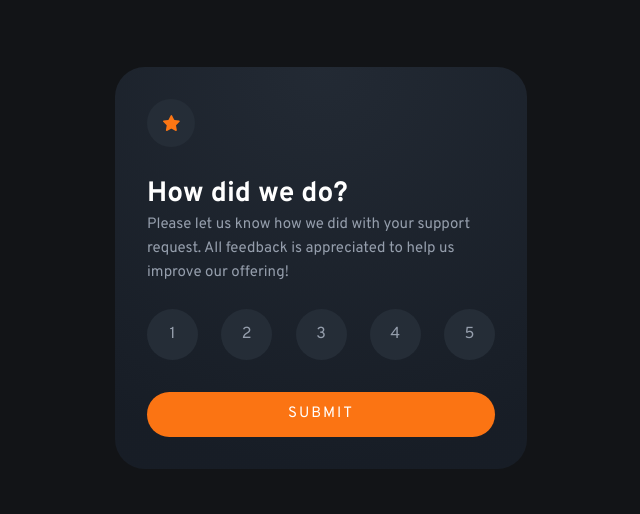
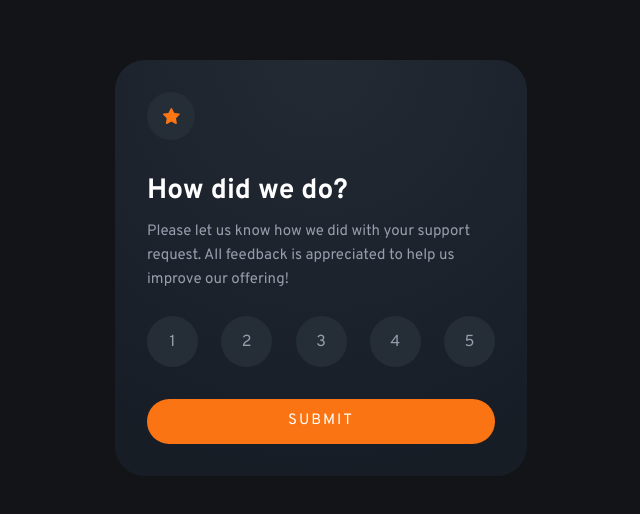
Before and after one commit to kwonmoon/interactive-rating-component-main, a plain HTML site: page index.html in a window 1280 px wide. Shown: the part 132-646 px from the top of the page, without its empty margins (319-959 px from the left). Drawn offline with Linux system fonts and the light colour scheme.

Commit message:
modified index.css

```diff
--- a/index.css
+++ b/index.css
@@ -60,7 +60,6 @@ body {
    background: radial-gradient(98.96% 98.96% at 50% 0%, hsl(215, 20%, 17%) 0%, hsl(216, 24%, 12%) 100%);
    border-radius: 1.875rem;
    padding: 2rem;
-   /* display: none; */
    display: flex;
    flex-direction: column;
    align-items: flex-start;
@@ -80,7 +79,8 @@ body {
 .card h1 {
    color: var(--white);
    font-size: 1.75rem;
-   line-height: 1.27;
+   line-height: 1.54;
+   padding-bottom: 0.444rem;
 }
 
 .card p {
@@ -115,19 +115,6 @@ body {
    background-color: var(--mediumgrey);
 }
 
-/* .card > a {
-   width: 100%;
-   background-color: var(--orange);
-   color: var(--white);
-   text-align: center;
-   text-decoration: none;
-   text-transform: uppercase;
-   letter-spacing: 0.125rem;
-   line-height: 1.93;
-   padding: 0.5rem;
-   border-radius: 1.4rem;
-   border: none;
-} */
 #submit-button {
    width: 100%;
    background-color: var(--orange);
@@ -156,7 +143,6 @@ body {
    border-radius: 1.875rem;
    padding: 2.8125rem 2rem;
    display: none;
-   /* display: flex; */
    flex-direction: column;
    align-items: center;
 }
```
